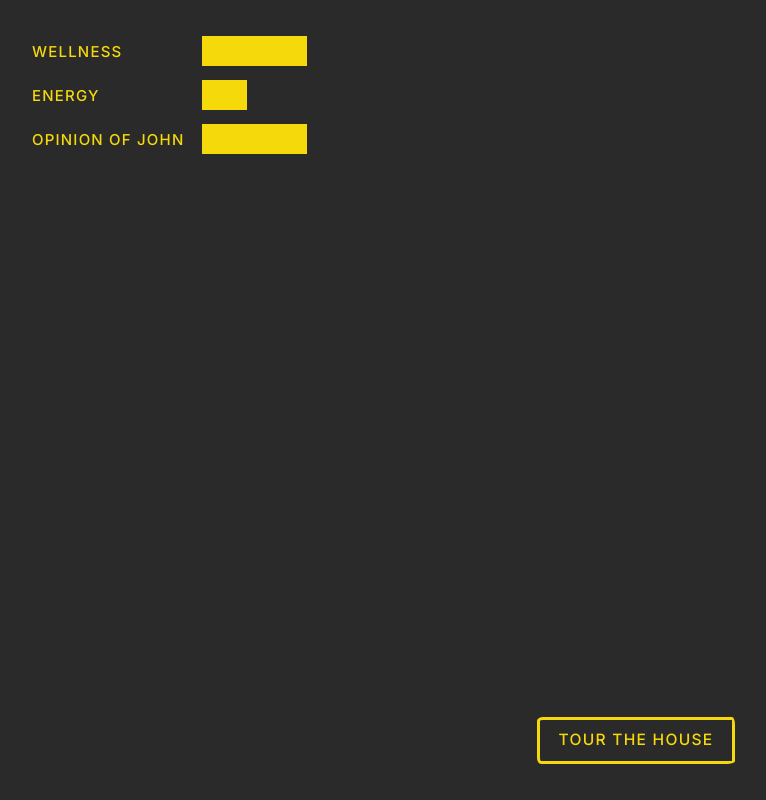
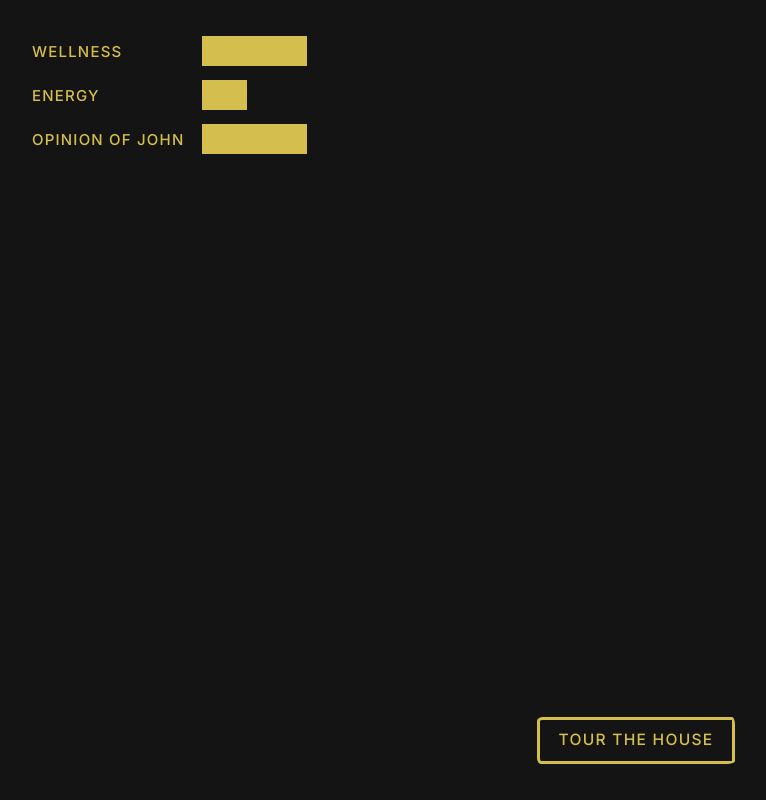
Before and after one commit to joshuadavidcamtugan/rest-cure, a plain HTML site: page index.html in a window 1280 px wide. Both pictures are taken after a click on the button "PLAY". Shown: the whole page, without its empty margins (4-770 px from the left). Drawn offline with nearby package versions, Linux system fonts and the light colour scheme.

Commit message:
Darker ground, duller gold, remove stat delta numbers

```diff
--- a/index.html
+++ b/index.html
@@ -8,7 +8,7 @@
 <link rel="preconnect" href="https://fonts.gstatic.com" crossorigin>
 <link href="https://fonts.googleapis.com/css2?family=EB+Garamond&family=Inter:wght@400;500&display=swap" rel="stylesheet">
 <style>
-:root{--bg:#2a2a2a;--fg:#f5d90a;--dlg:#c0c0c8;--wp:0;
+:root{--bg:#141414;--fg:#d4bf4e;--dlg:#c0c0c8;--wp:0;
   --serif:'EB Garamond',Garamond,'Adobe Garamond Pro','Apple Garamond',Georgia,serif;
   --sans:'Inter',system-ui,-apple-system,'Segoe UI',sans-serif;
   --ease:cubic-bezier(.16,1,.3,1)}
@@ -36,13 +36,10 @@ h1{font-family:var(--serif);font-weight:400;font-size:min(16vw,150px);line-heigh
 .btn:focus-visible{outline:3px solid var(--fg);outline-offset:5px}
 #start .btn{font-size:1.4em;padding:.5em 1.8em}
 #game{flex-direction:column;justify-content:space-between;gap:20px}
-#stats{display:grid;width:max-content;grid-template-columns:auto min(46vw,300px) 3.5ch;gap:14px 18px;align-items:center;max-width:100%}
+#stats{display:grid;width:max-content;grid-template-columns:auto min(46vw,300px);gap:14px 18px;align-items:center;max-width:100%}
 .lbl{font-family:var(--sans);font-weight:500;font-size:.75em;text-transform:uppercase;letter-spacing:.08em}
 .bar{height:30px}
 .fill{height:100%;width:0;transition:width .7s var(--ease);background:var(--fg)}
-.delta{font-family:var(--sans);font-weight:500;font-size:.75em;font-variant-numeric:tabular-nums;opacity:0}
-.delta.show{animation:d 2s var(--ease) both}
-@keyframes d{0%{opacity:0;transform:translateY(5px)}15%{opacity:1;transform:none}70%{opacity:1}100%{opacity:0}}
 #bottom{display:flex;flex-direction:column;align-items:center;gap:clamp(18px,4vh,32px);min-height:0}
 #dialogue{font-style:italic;font-family:var(--serif);color:var(--dlg);max-width:62ch;max-height:52vh;max-height:52dvh;overflow:auto;
   text-align:center;line-height:1.4;font-size:clamp(1.05em,2.1vw,1.25em);white-space:pre-line;min-height:1.4em;text-wrap:pretty;
@@ -55,7 +52,7 @@ h1{font-family:var(--serif);font-weight:400;font-size:min(16vw,150px);line-heigh
 #weir.on{animation:in 2.4s ease}
 #weir .btn{--fg:#111;--bg:#fff;font-family:var(--serif);font-weight:400;font-size:min(14vw,110px);padding:.3em 1.4em;text-transform:none;letter-spacing:.04em}
 #weirCap{position:fixed;left:0;right:0;bottom:7vh;padding:0 16px;text-align:center;color:#111;font-family:var(--serif);font-style:normal;font-size:1.5em}
-@media(max-width:600px){body{font-size:18px}#stats{width:100%;grid-template-columns:auto 1fr 3.5ch}.bar{height:24px}}
+@media(max-width:600px){body{font-size:18px}#stats{width:100%;grid-template-columns:auto 1fr}.bar{height:24px}}
 @media(prefers-reduced-motion:reduce){*,*::before,*::after{animation-duration:.01ms!important;transition-duration:.01ms!important}}
 </style>
 </head>
@@ -66,9 +63,9 @@ h1{font-family:var(--serif);font-weight:400;font-size:min(16vw,150px);line-heigh
 </main>
 <div id="game" class="screen">
   <div id="stats">
-    <span class="lbl">Wellness</span><div class="bar" role="meter" aria-label="Wellness" aria-valuemin="0" aria-valuemax="100" id="m-w"><div class="fill" id="b-w"></div></div><span class="delta" id="d-w"></span>
-    <span class="lbl">Energy</span><div class="bar" role="meter" aria-label="Energy" aria-valuemin="0" aria-valuemax="100" id="m-e"><div class="fill" id="b-e"></div></div><span class="delta" id="d-e"></span>
-    <span class="lbl">Opinion of John</span><div class="bar" role="meter" aria-label="Opinion of John" aria-valuemin="0" aria-valuemax="100" id="m-o"><div class="fill" id="b-o"></div></div><span class="delta" id="d-o"></span>
+    <span class="lbl">Wellness</span><div class="bar" role="meter" aria-label="Wellness" aria-valuemin="0" aria-valuemax="100" id="m-w"><div class="fill" id="b-w"></div></div>
+    <span class="lbl">Energy</span><div class="bar" role="meter" aria-label="Energy" aria-valuemin="0" aria-valuemax="100" id="m-e"><div class="fill" id="b-e"></div></div>
+    <span class="lbl">Opinion of John</span><div class="bar" role="meter" aria-label="Opinion of John" aria-valuemin="0" aria-valuemax="100" id="m-o"><div class="fill" id="b-o"></div></div>
   </div>
   <div id="bottom">
     <div id="dialogue" aria-live="polite" tabindex="-1"></div>
@@ -211,29 +208,22 @@ const best=(bg,list)=>list.reduce((m,c)=>ratio(bg,c)>ratio(bg,m)?c:m);
 const css=c=>`rgb(${c.join(",")})`;
 function applyYellow(){
   const t=S.yellow/14,mix=(a,b)=>Math.round(a+(b-a)*t);
-  const bg=[mix(42,245),mix(42,217),mix(42,10)];
+  const bg=[mix(20,212),mix(20,191),mix(20,78)];
   // text always takes whichever candidate reads best on the current ground, so it never sinks into the yellow
-  const fg=best(bg,[[245,217,10],[26,26,26]]);
-  const dlg=best(bg,[[192,192,200],[242,242,242],[26,26,26]]);
+  const fg=best(bg,[[212,191,78],[20,20,20]]);
+  const dlg=best(bg,[[192,192,200],[242,242,242],[20,20,20]]);
   const r=document.documentElement.style;
   r.setProperty('--bg',css(bg));r.setProperty('--fg',css(fg));r.setProperty('--dlg',css(dlg));
 }
 
-let shown=null,usingKeys=false;
+let usingKeys=false;
 addEventListener("keydown",()=>usingKeys=true);addEventListener("pointerdown",()=>usingKeys=false);
-function flashDelta(k,diff){
-  const el=$("d-"+k);if(!diff)return;
-  el.textContent=(diff>0?"+":"\u2212")+Math.abs(diff);
-  el.classList.remove("show");void el.offsetWidth;el.classList.add("show");
-}
 function render(){
   if(S.weir){$("game").classList.remove("on");$("weir").classList.add("on");$("weirBtn").focus();return}
   const now={w:S.w,e:S.e,o:S.o};
   for(const k of ["w","e","o"]){
     $("b-"+k).style.width=now[k]+"%";$("m-"+k).setAttribute("aria-valuenow",now[k]);
-    if(shown)flashDelta(k,now[k]-shown[k]);
   }
-  shown=now;
   document.documentElement.style.setProperty("--wp",S.phase>=9?.1:(S.phase/8*.09).toFixed(3));
   const dl=$("dialogue");dl.textContent=S.msg;dl.scrollTop=0;dl.classList.remove("fade");void dl.offsetWidth;dl.classList.add("fade");
   const o=$("opts"),prev=document.activeElement&&document.activeElement.dataset?document.activeElement.dataset.id:null;
@@ -244,7 +234,7 @@ function render(){
   if(usingKeys||prev){const t=o.querySelector(`[data-id="${prev}"]`)||o.firstElementChild;if(t)t.focus({preventScroll:true})}
 }
 
-$("play").onclick=()=>{init();shown=null;applyYellow();$("start").classList.remove("on");$("game").classList.add("on");render()};
+$("play").onclick=()=>{init();applyYellow();$("start").classList.remove("on");$("game").classList.add("on");render()};
 init();
 </script>
 </body>
```
